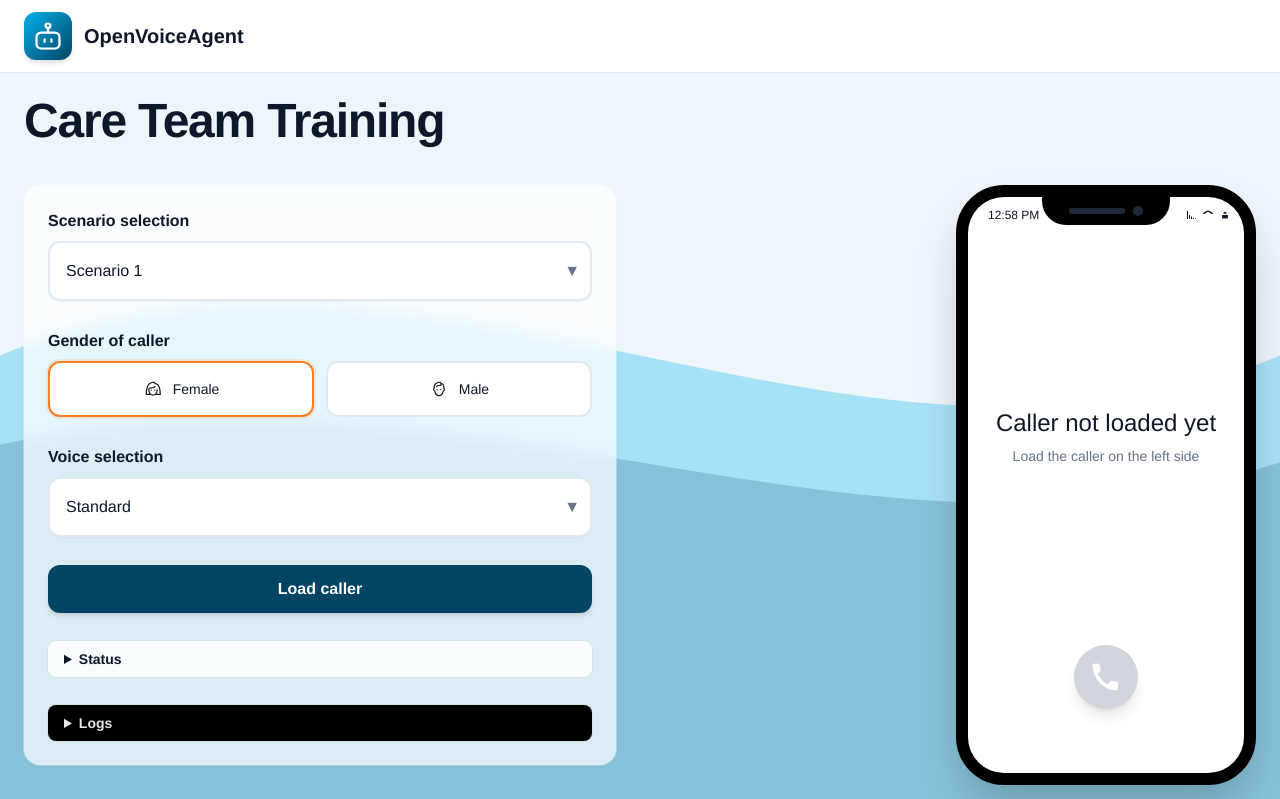
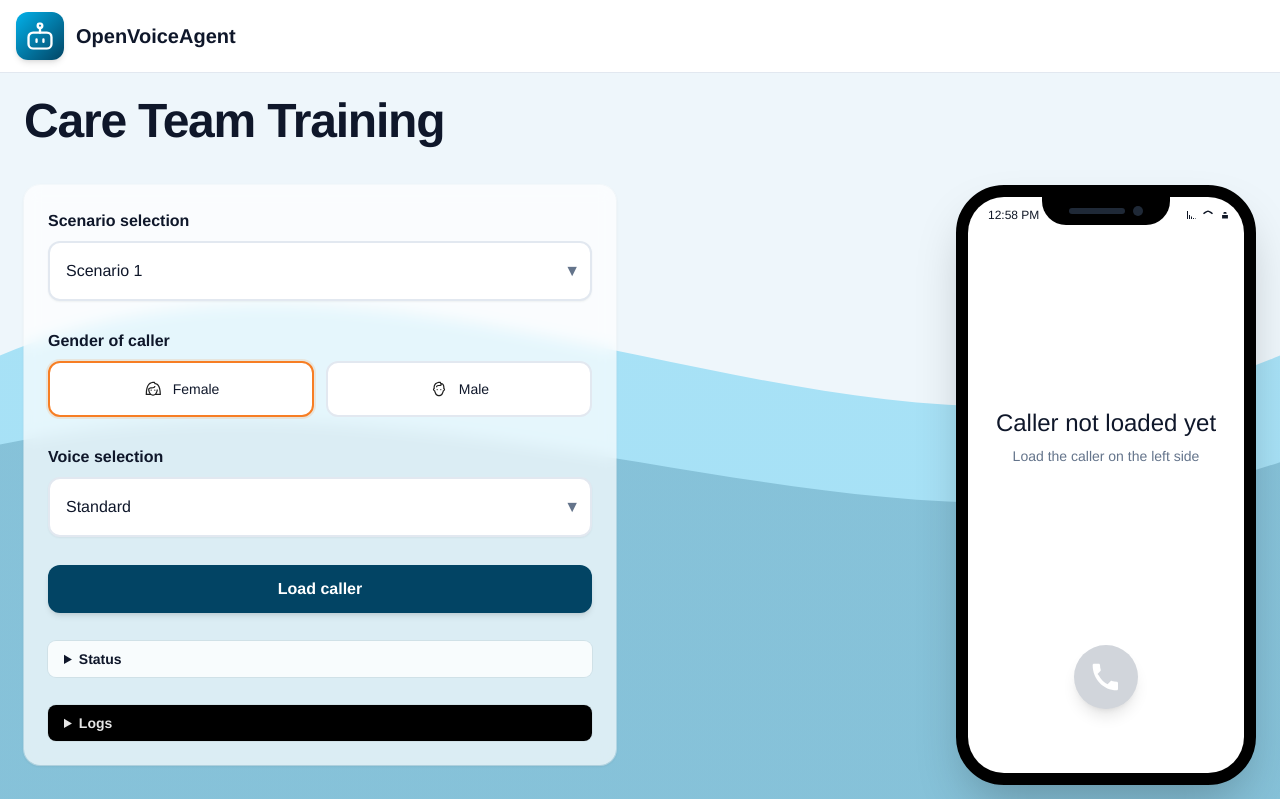
Before and after one commit to matteo-fregonara/OpenVoiceAgent, a Flask app: page / in a window 1280 px wide. Shown: the top 799 px of the page. Run offline with Flask 3, Linux system fonts and the light colour scheme; some libraries are stand-ins or nearby versions.

Commit message:
Change placement of logo and text

```diff
--- a/templates/index.html
+++ b/templates/index.html
@@ -52,7 +52,7 @@
 
       <!-- Header (from header.tsx) -->
       <header class="bg-white border-b border-slate-200 flex-shrink-0">
-        <div class="mx-auto max-w-7xl px-6 py-3">
+        <div class="pl-4 pr-6 py-3">
           <div class="flex items-center justify-between">
             <!-- Logo + Title -->
             <div class="flex items-center gap-3">
```
